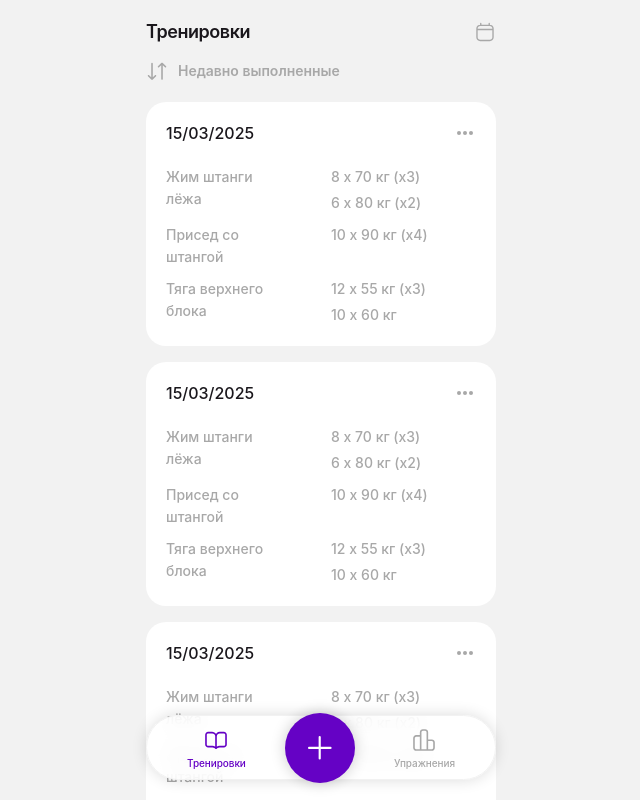
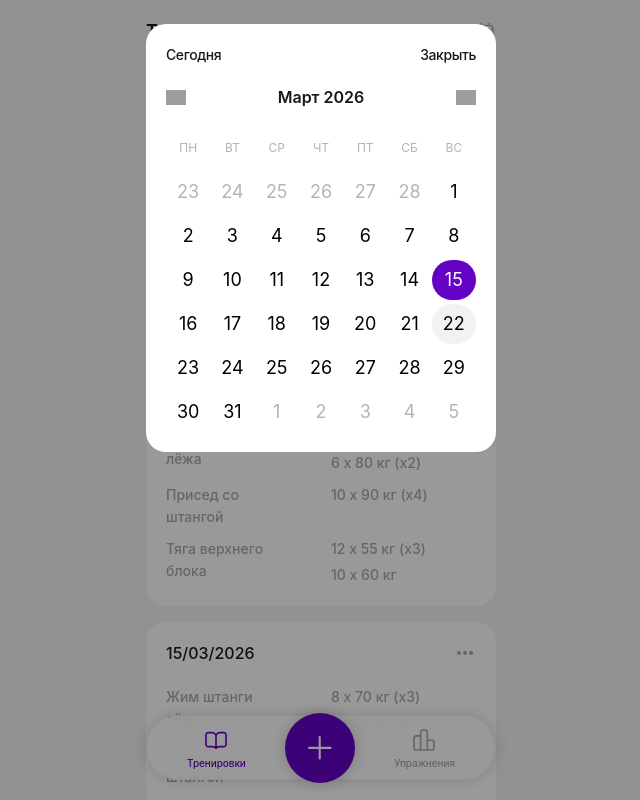
Before and after one commit to GrPugaguga/tg-workout, a Next.js app in the folder apps/frontend/: page / in a window 1280 px wide. Both pictures are taken after a click on the picture 804 px from the left and 32 px from the top of the page. Shown: the top 800 px of the page, without its empty margins (319-959 px from the left). Built offline with nearby package versions, Linux system fonts and the light colour scheme; grey boxes are pictures that could not be loaded.

Commit message:
feat(frontend): add calendar element

```diff
--- a/apps/frontend/app/page.tsx
+++ b/apps/frontend/app/page.tsx
@@ -2,12 +2,14 @@
 
 import { Workout } from "@/components/cards/Workout";
 import type { IWorkout } from "@/components/cards/Workout";
+import { Calendar } from "@/components/Calendar";
 import Image from "next/image";
 import { useState } from "react";
+import { createPortal } from "react-dom";
 
 const mockWorkout: IWorkout = {
   id: "1",
-  date: "15/03/2025",
+  date: "15/03/2026",
   exercises: [
     {
       title: "Жим штанги лёжа",
@@ -34,13 +36,17 @@ const mockWorkout: IWorkout = {
 
 export default function Home() {
   const [isASCSortType, setIsASCSortType] = useState(true)
+  const [showCalendar, setShowCalendar] = useState(false)
+  const [selectedDate, setSelectedDate] = useState<string | null>(null)
+
+  const workoutDates = [mockWorkout.date];
 
   return (
     <div className="flex flex-col gap-5">
       <div className="flex flex-col gap-4">
         <div className="flex flex-row justify-between">
           <span className="leading-6 font-semibold text-[18px] tracking-[-0.45px] text-txt">Тренировки</span>
-          <Image src="/svg/calendar/calendar.svg" alt="sort" width={22} height={22} className="cursor-pointer"/>
+          <Image src="/svg/calendar/calendar.svg" alt="sort" width={22} height={22} className="cursor-pointer" onClick={() => setShowCalendar(true)}/>
         </div>
         <div className="flex flex-row gap-2.5" onClick={() => setIsASCSortType(!isASCSortType)}>
           <Image src="/svg/header/sort.svg" alt="sort" width={22} height={22}/>
@@ -54,6 +60,16 @@ export default function Home() {
         <Workout data={mockWorkout} onDelete={() => console.log('delete')} />
         <Workout data={mockWorkout} onDelete={() => console.log('delete')} />
       </div>
+      {showCalendar && createPortal(
+        <div className="fixed inset-0 bg-black/40 flex items-start justify-center z-50 pt-6">
+          <Calendar
+            workoutDates={workoutDates}
+            onSelectDate={(date) => { setSelectedDate(date); setShowCalendar(false); }}
+            onClose={() => setShowCalendar(false)}
+          />
+        </div>,
+        document.body
+      )}
     </div>
   );
 }
--- /dev/null
+++ b/apps/frontend/components/Calendar.tsx
@@ -0,0 +1,140 @@
+"use client";
+
+import Image from "next/image";
+import { useState, useMemo } from "react";
+
+const MONTH_NAMES = [
+    "Январь", "Февраль", "Март", "Апрель", "Май", "Июнь",
+    "Июль", "Август", "Сентябрь", "Октябрь", "Ноябрь", "Декабрь",
+];
+
+interface CalendarDay {
+    day: number;
+    month: number;
+    year: number;
+    isCurrentMonth: boolean;
+}
+
+function generateDays(year: number, month: number): CalendarDay[] {
+    const firstDay = new Date(year, month, 1).getDay();
+    const offset = (firstDay + 6) % 7; // ПН=0, ВС=6
+    const daysInMonth = new Date(year, month + 1, 0).getDate();
+    const daysInPrev = new Date(year, month, 0).getDate();
+
+    const days: CalendarDay[] = [];
+
+    const prevMonth = month === 0 ? 11 : month - 1;
+    const prevYear = month === 0 ? year - 1 : year;
+    for (let i = offset - 1; i >= 0; i--) {
+        days.push({ day: daysInPrev - i, month: prevMonth, year: prevYear, isCurrentMonth: false });
+    }
+
+    for (let d = 1; d <= daysInMonth; d++) {
+        days.push({ day: d, month, year, isCurrentMonth: true });
+    }
+
+    const nextMonth = month === 11 ? 0 : month + 1;
+    const nextYear = month === 11 ? year + 1 : year;
+    const remaining = 42 - days.length;
+    for (let d = 1; d <= remaining; d++) {
+        days.push({ day: d, month: nextMonth, year: nextYear, isCurrentMonth: false });
+    }
+
+    return days;
+}
+
+function formatDate(day: number, month: number, year: number): string {
+    const dd = String(day).padStart(2, "0");
+    const mm = String(month + 1).padStart(2, "0");
+    return `${dd}/${mm}/${year}`;
+}
+
+function CalendarDate(
+    {
+        day,
+        isOtherMonth,
+        isWorkoutDay,
+        isToday,
+        onClick
+    }:{
+        day: number
+        isOtherMonth:boolean,
+        isWorkoutDay:boolean,
+        isToday:boolean,
+        onClick: () => void
+    }
+    ){
+        return (
+            <div className={
+                'h-10 text-[18px] leading-10 text-center font-normal  cursor-pointer '
+                + (isOtherMonth ? ' text-grey-light ' : '')
+                + (isWorkoutDay ? ' rounded-full bg-accent text-white ': '')
+                + (isToday ? ' rounded-full bg-grey-therthiary ': '')
+            }
+            onClick={onClick}>
+                {day}
+            </div>
+        )
+}
+
+interface CalendarProps {
+    workoutDates: string[];
+    onSelectDate: (date: string | null) => void;
+    onClose: () => void;
+}
+
+export function Calendar({ workoutDates, onSelectDate, onClose }: CalendarProps) {
+    const now = new Date();
+    const [viewYear, setViewYear] = useState(now.getFullYear());
+    const [viewMonth, setViewMonth] = useState(now.getMonth());
+
+    const todayStr = formatDate(now.getDate(), now.getMonth(), now.getFullYear());
+    const days = useMemo(() => generateDays(viewYear, viewMonth), [viewYear, viewMonth]);
+    const workoutSet = useMemo(() => new Set(workoutDates), [workoutDates]);
+
+    function prevMonth() {
+        if (viewMonth === 0) { setViewMonth(11); setViewYear(viewYear - 1); }
+        else setViewMonth(viewMonth - 1);
+    }
+
+    function nextMonth() {
+        if (viewMonth === 11) { setViewMonth(0); setViewYear(viewYear + 1); }
+        else setViewMonth(viewMonth + 1);
+    }
+
+    return (
+        <div className="p-5 gap-5 rounded-[20px] bg-white flex flex-col w-87.5">
+            <div className="flex flex-row justify-between text-[14px] leading-5.5 tracking-[-0.4px] font-medium text-txt ">
+                <span className="cursor-pointer" onClick={() => onSelectDate(null)}>Сегодня</span>
+                <span className="cursor-pointer" onClick={onClose}>Закрыть</span>
+            </div>
+            <div className="flex flex-row justify-between items-center">
+                <Image src="/svg/calendar/left.svg" alt="calendar_left" width={20} height={20} className="cursor-pointer" onClick={prevMonth}/>
+                <span className="w-full text-center font-semibold text-[16px] leading-5.5 text-txt">
+                    {MONTH_NAMES[viewMonth]} {viewYear}
+                </span>
+                <Image src="/svg/calendar/right.svg" alt="calendar_right" width={20} height={20} className="cursor-pointer" onClick={nextMonth}/>
+            </div>
+            <div className="grid grid-cols-7 gap-y-1">
+                {['ПН','ВТ','СР','ЧТ','ПТ','СБ','ВС'].map((v,i) => (
+                    <div className=" h-10 col-span-1 text-[12px] leading-10 text-center text-grey-light font-normal " key={i}>
+                        {v}
+                    </div>
+                ))}
+                {days.map((d, i) => {
+                    const dateStr = formatDate(d.day, d.month, d.year);
+                    return (
+                        <CalendarDate
+                            key={i}
+                            day={d.day}
+                            isOtherMonth={!d.isCurrentMonth}
+                            isWorkoutDay={workoutSet.has(dateStr)}
+                            isToday={dateStr === todayStr}
+                            onClick={() => onSelectDate(dateStr)}
+                        />
+                    );
+                })}
+            </div>
+        </div>
+    )
+}
```
